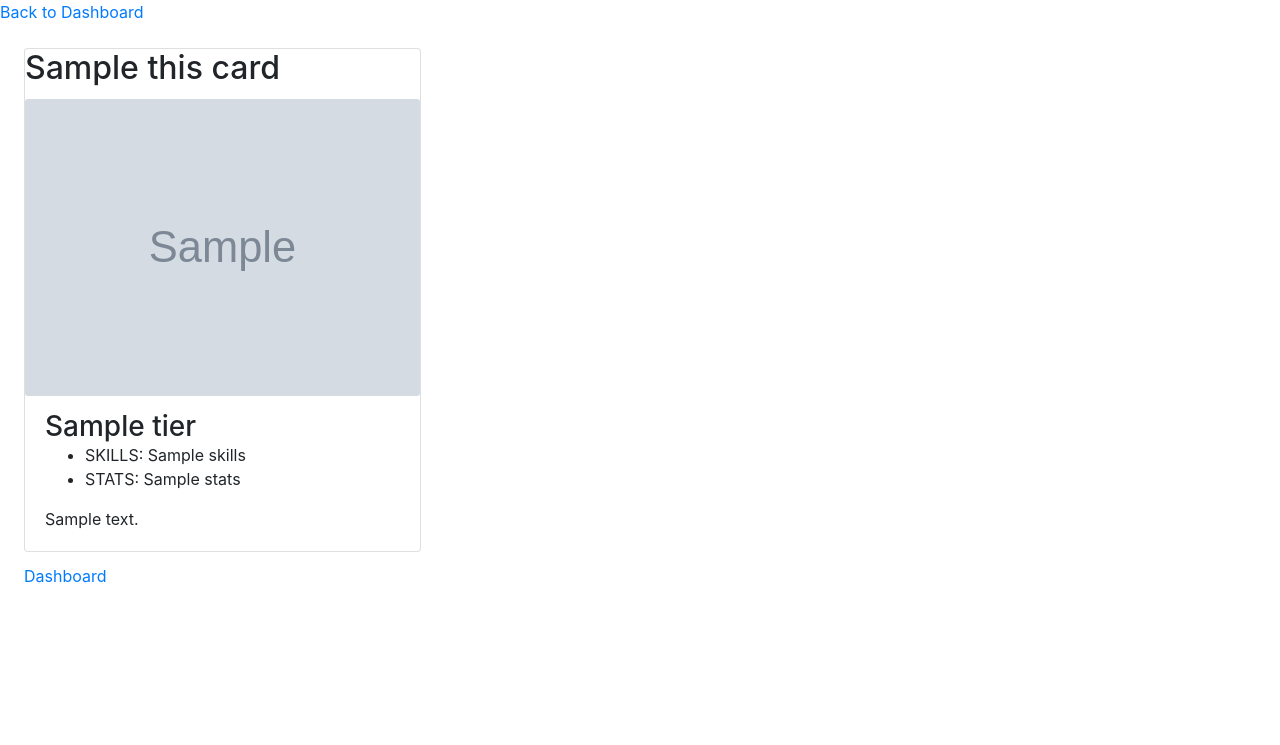
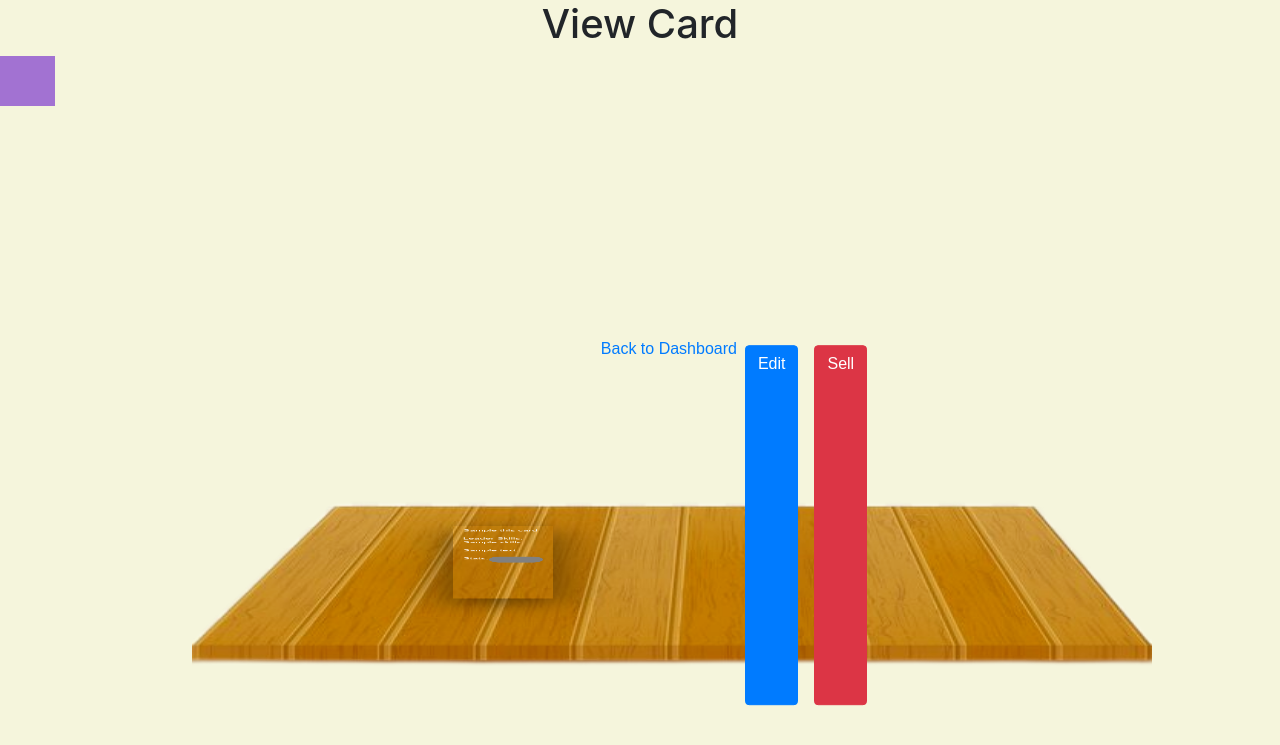
Before and after one commit to torteg4/funGroupProject, a Flask app: template flask_app/templates/view_card.html in a window 1280 px wide. Shown: the top 745 px of the page. Run offline with Flask 2, Linux system fonts and the light colour scheme; the template is opened without the code that fills it: most values are stand-ins (such as "Sample title", 1, 10 or a date in 2020); grey boxes marked "Sample" are stand-in pictures.

Commit message:
Final Push to View Card CSS

```diff
--- a/flask_app/static/css/styles.css
+++ b/flask_app/static/css/styles.css
@@ -302,14 +302,15 @@
 
 /* VIEW CARD CSS */
 
-/* .cardsContainer {
-  display:flex;
+#viewCard {
+  background-color: beige;
+  height: 500px;
+}
+.cardsContainer {
+  display: flex;
   justify-content: center;
-  /* margin: 25px;
-  width: 350px;
-  height: 200px;
-  outline: dashed 1px black; */
-/* } */
+  transform: translateY(-80%);
+ }
 
 .card {
   display: flex;
@@ -320,6 +321,29 @@
   /* changed */
   border-radius: 0;
   /* changed */
+}
+
+.moveCard {
+  width: 100px;
+  height: 280px;
+  padding: 10px;
+  color: white;
+  font-size: 10px;
+  transition: .6s;
+  transform: rotatex(75deg) translatey(-230px) translatez(-100px);
+  box-shadow: 0px 20px 60px rgba(0, 0, 0, 0.5);
+  content: none;
+}
+
+.moveCard:hover {
+  width: 300px;
+  height: 480px;
+  font-size: 20px;
+  transform: rotatex(0deg);
+  transform: rotatez(0deg);
+  transition: .6s;
+  box-shadow: 0px 0px 20px rgba(225, 150, 58, 0.5);
+  content: normal;
 }
 
 .card-body {
@@ -420,6 +444,13 @@ ul {
   background-color: beige;
 }
 
+.woodTable {
+  z-index: 1;
+  object-fit: fill;
+  width: 75%;
+  height: 500px;
+  transform: translate(20%, 20%);
+}
 
 .container {
   background-color: #BAB5BD;
@@ -428,33 +459,39 @@ ul {
 }
 
 .dashCard {
-  width: 250px;
-  height: 250px;
+  width: 230px;
+  height: 280px;
   padding: 10px;
-  background-color: #2B2E33;
+  color: white;
 }
+
 
 .Student {
   border: 3px solid green;
   box-shadow: 0px 0px 5px green;
   background-color: rgb(47, 94, 47);
+  z-index: 2;
 }
 
 .Alumni {
   border: 3px solid blue;
   box-shadow: 0px 0px 5px blue;
   background-color: rgb(121, 202, 229);
+  z-index: 2;
 }
 
 .TA {
   border: 3px solid purple;
   box-shadow: 0px 0px 15px purple;
   background-color: rgb(139, 87, 139);
+  z-index: 2;
 }
 
 .Instructor {
   border: 3px solid gold;
   animation: glow 3s linear infinite;
+  background-color: #2B2E33;
+  z-index: 2;
 }
 
 @keyframes glow {
--- a/flask_app/templates/dashboard.html
+++ b/flask_app/templates/dashboard.html
@@ -55,8 +55,10 @@
                                 </div>
                             </div>
                             {% if card.user.id == this_user.id %}
-                            <button class="btn btn-primary"><a class="text-white" href="/edit/{{ card.id }}">Edit</a></button>
-                            <button class="btn btn-danger"><a class="text-white" href="cards/delete/{{ card.id }}">Sell</a></button>
+                                <div class ="d-flex justify-content-center">
+                                    <a class="btn btn-primary m-2 text-white" href="/edit/{{ card.id }}">Edit</a>
+                                    <a class="text-white btn btn-danger m-2" href="cards/delete/{{ card.id }}">Sell</a>
+                                </div>
                             {% endif %}
                         </div>
                     </a>
--- a/flask_app/templates/view_card.html
+++ b/flask_app/templates/view_card.html
@@ -5,36 +5,58 @@
         <meta http-equiv="X-UA-Compatible" content="IE=edge">
         <meta name="viewport" content="width=device-width, initial-scale=1.0">
         <link rel="stylesheet" href="https://cdn.jsdelivr.net/npm/bootstrap@4.0.0/dist/css/bootstrap.min.css" integrity="sha384-Gn5384xqQ1aoWXA+058RXPxPg6fy4IWvTNh0E263XmFcJlSAwiGgFAW/dAiS6JXm" crossorigin="anonymous">
+        <link rel="stylesheet" type="text/css" href="{{ url_for('static', filename='./css/styles.css')}}">
         <title>View Card</title>
     </head>
+    <body id="viewCard">
+        <h1 class="text-center">View Card</h1>
+        <input type="checkbox" id="checkbox">
+        <label class="sideButton" for="checkbox"><i class="fa fa-bars">
+        </i> <span>Menu</span></label>
+        <div class="sidebar">
+            <ul>
+                <a href="/new/card">
+                    <li>
+                        <i class="fa fa-card"></i>
+                        Create a Card
+                    </li>
+                </a>
+                <a href="/logout">
+                    <li>
+                        <i class="fa fa-logout"></i>
+                        Logout
+                    </li>
+                </a>
+            </ul>
 
-    <body>
-        <div class="nav_bar">
-            <a href="/dashboard">Back to Dashboard</a>
         </div>
+        <img class="woodTable" src="../static/pictures/woodentable.png" alt="woodtable">
         <div class="cardsContainer m-4">
             <!-- Cards -->
-            <div class="card-columns" >
-                <div id="card-100" class="card">
-                    <h2 class="card-title">{{ this_card.name }}</h2>
-                    <img class="card-img" src="../static/pictures/{{filename}}" alt="Card image cap">
-                    <div  class="card-body">
-                        <h3 class="card-subtitle">{{ this_card.tier }}</h3>
-                        <ul class="card-list-group">
-                            <li><span class="card-list-group-item">SKILLS:</span> {{ this_card.skills }} </li>
-                            <li><span class="card-list-group-item">STATS:</span> {{ this_card.stats }}</li>
-                        </ul>
-                        <p class="card-text">{{ this_card.bio }}</p>
+                <div class="{{this_card.tier}} moveCard  m-5">
+                    <p>{{ this_card.name }}</p>
+                    <p>Leader Skills: {{ this_card.skills }}</p>
+                    <p>{{ this_card.bio }}</p>
+                    <div class="d-flex">
+                        <p>Stats: </p>
+                        <div class="pBarGray">
+                        {% if this_card.stats >= 50%}
+                            <div class="p-bar nice" style="width:{{ this_card.stats}}%"> {{this_card.stats}}
+                        {% endif %}
+                        {% if this_card.stats < 50 %}
+                            <div class="p-bar bad" style="width:{{ this_card.stats}}%"> {{this_card.stats}}
+                        {% endif %}
+                        </div>
+                        </div>
                     </div>
+                    <a class="dashboardLink" href="/dashboard">Back to Dashboard</a>
+                    {% if this_card.user.id == this_user.id %}
+                        <div class ="d-flex justify-content-center">
+                            <a class="btn btn-primary m-2 text-white" href="/edit/{{ this_card.id }}">Edit</a>
+                            <a class="text-white btn btn-danger m-2" href="cards/delete/{{ this_card.id }}">Sell</a>
+                        </div>
+                    {% endif %}
                 </div>
-
-                <a href="/dashboard">Dashboard</a>
-
-                {% if this_card.user.id == session["user_id"] %}
-                    <a href="/edit/{{ this_card.id }}">Edit</a>
-                    <a href="/cards/delete/{{ this_card.id }}">Delete</a>
-                {% endif %}
-            </div>
         </div>
     </body>
 </html>
```
Also changed, not shown: flask_app/static/pictures/woodentable.png (added).
